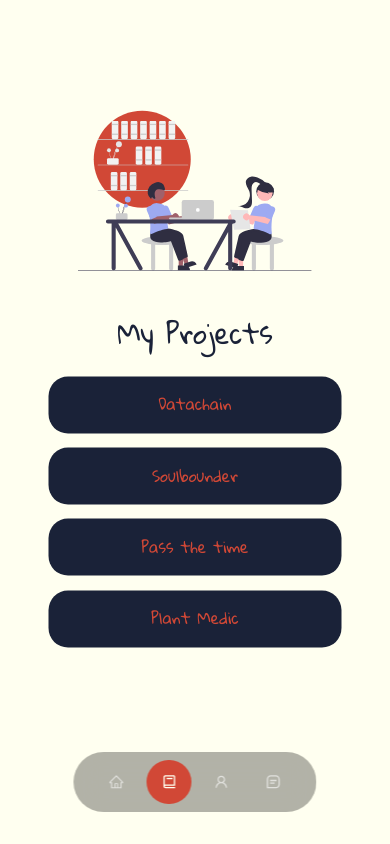
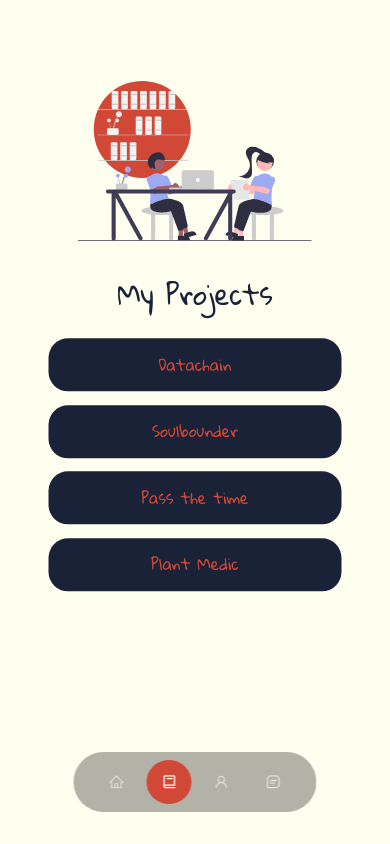
Before and after one commit to joethompson1/joethompson, a React (Create React App) app: page /projects in a window 390 px wide. Built offline with nearby package versions, Linux system fonts and the light colour scheme.

Commit message:
fixing mobile display sizing issue project page

```diff
--- a/src/components/projects/projects.css
+++ b/src/components/projects/projects.css
@@ -333,8 +333,8 @@ img {
 		grid-template-columns: 1fr;
 		grid-template-rows: 40% 60%;
 		gap: 0%;
-		height: 75%;
-		top: 45%;
+		height: 70%;
+		top: 40%;
 	}
 
 
```
